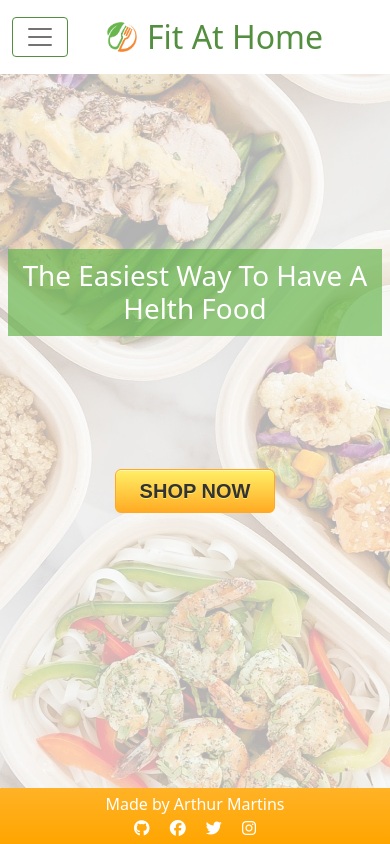
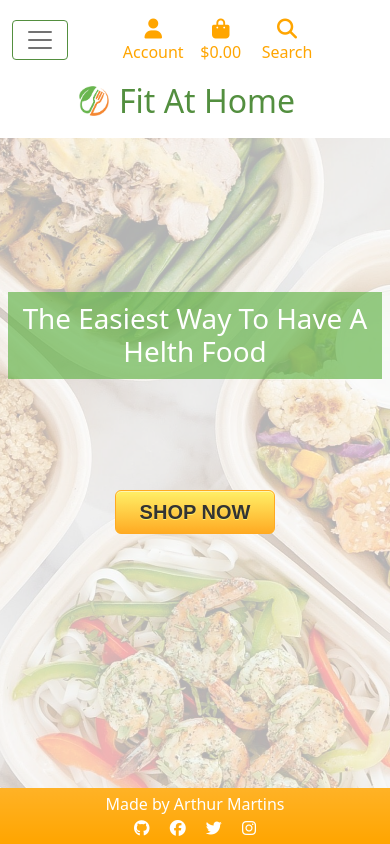
Before and after one commit to arthurmezaonik/portfolio_project_5, a Django app: page / in a window 390 px wide. Run offline with Django 3.2, Linux system fonts and the light colour scheme; the visitor is signed in with stand-in values (Sample User, id 1); some libraries are stand-ins or nearby versions.

Commit message:
Add missign icons to mobile nav bar

```diff
--- a/search/views.py
+++ b/search/views.py
@@ -5,8 +5,8 @@ from products.models import Product
 
 def search(request):
     """Return searched publications"""
-    if request.method == "POST":
-        searched = request.POST['q']
+    if request.method == "GET":
+        searched = request.GET['q']
         products = Product.objects.filter(
             title__icontains=searched) | Product.objects.filter(
                 description__icontains=searched
--- a/static/css/base.css
+++ b/static/css/base.css
@@ -31,7 +31,13 @@
 
 /* POSITION */
 .fix__position{
-    margin-top:74px;
+    margin-top:138px;
+}
+
+@media only screen and (min-width:768px){
+    .fix__position{
+        margin-top:80px;
+    }
 }
 
 @media only screen and (min-width:992px){
@@ -71,6 +77,14 @@
     color: #538f3f;
 }
 
+.mobile__icon{
+    padding:0;
+}
+
+.mobile__icon .search__icon{
+    padding-left: 0;
+}
+
 @media only screen and (min-width:768px){
     .logo__img{
         width: 40px;
@@ -92,7 +106,13 @@
 
 /* MAIN */
 main{
-    min-height: calc(100vh - 130px);;
+    min-height: calc(100vh - 194px);;
+}
+
+@media only screen and (min-width:768px){
+    main{
+        min-height: calc(100vh - 136px);
+    }
 }
 
 @media only screen and (min-width:992px){
--- a/static/css/blog/blog.css
+++ b/static/css/blog/blog.css
@@ -64,6 +64,12 @@
 .post__publication{
     font-size: 10px;
     margin-bottom: 0px;
+}
+
+@media only screen and (max-width:425px){
+    .post__publication{
+        height: 30px;
+    }
 }
 
 @media only screen and (min-width:768px){
--- a/static/css/home/home.css
+++ b/static/css/home/home.css
@@ -2,7 +2,7 @@
     background: url('/media/home.jpg') no-repeat center center fixed;
     background-size: cover;
     position: relative;
-    height: calc(100vh - 130px);
+    height: calc(100vh - 194px);
 }
 
 .home-text__container{
@@ -61,6 +61,10 @@
 }
 
 @media only screen and (min-width:768px){
+    .home{
+        height: calc(100vh - 136px);
+    }
+
     .shop__btn {
         font-size: 25px;
     }
--- a/templates/includes/desktop-header.html
+++ b/templates/includes/desktop-header.html
@@ -2,7 +2,7 @@
     <div class="col-12 col-lg-4 my-auto py-1 py-lg-0 text-center text-lg-left">
         <ul class="list-inline list-unstyled text-center text-lg-right my-0">
             <li class="list-inline-item dropdown">
-                <a class="nav-link text__orange" href="#" id="navbarDropdown" data-bs-toggle="dropdown" aria-expanded="false">
+                <a class="nav-link text__orange" href="#" id="user-options" data-bs-toggle="dropdown" aria-expanded="false">
                     <div class="text-center">
                         <div><i class="fas fa-user fa-lg"></i></div>
                         <p class="my-0">My Account</p>
@@ -43,7 +43,7 @@
     </div>
     <div class="col-12 col-lg-4 my-auto py-1 py-lg-0">
         <div class="container-fluid">
-            <form action="{% url 'search' %}" method="post" class="d-flex">
+            <form action="{% url 'search' %}" method="GET" class="d-flex">
                 {% csrf_token %}
                 <input class="form-control me-2" type="search" name="q" placeholder="Search" aria-label="Search">
                 <button class="btn text__orange" type="submit">
--- a/templates/includes/mobile-header.html
+++ b/templates/includes/mobile-header.html
@@ -1,6 +1,77 @@
-<li class="list-inline-item mobile__only">
-    <a class="navbar-brand logo" href="{% url 'home' %}">
-        <img class='logo__img' src="/media/logo.png" alt="Site Logo" width="30" height="30">
-        <span class="text__green logo__text">Fit At Home</span>
-    </a>
-</li>
+<div class="row mobile__only">
+
+    <div class="mobile__icon col-4">
+        <div class="list-inline-item dropdown">
+            <a class="nav-link text__orange" href="#" id="mobileNavbarDropdown" data-bs-toggle="dropdown"
+                aria-expanded="false">
+                <div class="text-center">
+                    <div><i class="fas fa-user fa-lg"></i></div>
+                    <p class="my-0">Account</p>
+                </div>
+            </a>
+            <div class="dropdown-menu border-0" aria-labelledby="mobileNavbarDropdown">
+                {% if request.user.is_authenticated %}
+                {% if request.user.is_superuser %}
+                <a href="#" class="dropdown-item">Product Management</a>
+                {% endif %}
+                <a href="#" class="dropdown-item">My Profile</a>
+                <a href="{% url 'account_logout' %}" class="dropdown-item">Logout</a>
+                {% else %}
+                <a href="{% url 'account_signup' %}" class="dropdown-item">Register</a>
+                <a href="{% url 'account_login' %}" class="dropdown-item">Login</a>
+                {% endif %}
+            </div>
+        </div>
+    </div>
+
+    <div class="mobile__icon col-4">
+        <div class="list-inline-item">
+            <a class="nav-link text__orange" href="#">
+                <div class="text-center">
+                    <div><i class="fas fa-shopping-bag fa-lg"></i></div>
+                    <p class="my-0">
+                        $0.00
+                    </p>
+                </div>
+            </a>
+        </div>
+    </div>
+
+
+    <div class="mobile__icon col-4">
+        <div class="list-inline-item">
+            <a class="text__orange search__icon nav-link d-block d-lg-none" href="#" id="mobileSearch" data-bs-toggle="dropdown"
+                aria-expanded="false">
+                <div class="text-center">
+                    <div><i class="fas fa-search fa-lg"></i></div>
+                    <p class="my-0">Search</p>
+                </div>
+            </a>
+            <div class="dropdown-menu border-0 w-100 p-3 rounded-0 my-0" aria-labelledby="mobileSearch">
+                <form class="form" method="GET" action="{% url 'search' %}">
+                    <div class="input-group w-100">
+                        <input class="form-control border border-black rounded-0" type="text" name="q"
+                            placeholder="Search our site">
+                        <div class="input-group-append">
+                            <button class="btn text__orange"
+                                type="submit">
+                                <span class="icon">
+                                    <i class="fas fa-search"></i>
+                                </span>
+                            </button>
+                        </div>
+                    </div>
+                </form>
+            </div>
+        </div>
+    </div>
+</div>
+
+<div class="row mobile__only">
+    <div class="list-inline-item">
+        <a class="navbar-brand logo" href="{% url 'home' %}">
+            <img class='logo__img' src="/media/logo.png" alt="Site Logo" width="30" height="30">
+            <span class="text__green logo__text">Fit At Home</span>
+        </a>
+    </div>
+</div>
--- a/templates/includes/nav-bar.html
+++ b/templates/includes/nav-bar.html
@@ -1,7 +1,7 @@
 <div class="collapse navbar-collapse" id="navbarToggler">
     <ul class="navbar-nav w-auto mx-auto">
         <li class="nav-item dropdown">
-            <a class="nav-link dropdown-toggle text__black text__bold text__upper me-5" data-bs-toggle="dropdown" href="#" role="button" aria-expanded="false">
+            <a class="nav-link dropdown-toggle text__black text__bold text__upper me-5" id='all-products-link' data-bs-toggle="dropdown" href="#" role="button" aria-expanded="false">
                 All Products
             </a>
             <div class="dropdown-menu border-0" aria-labelledby="all-products-link">
@@ -12,7 +12,7 @@
         </li>
 
         <li class="nav-item dropdown">
-            <a class="nav-link dropdown-toggle text__black text__bold text__upper me-5" data-bs-toggle="dropdown" href="#" role="button" aria-expanded="false">
+            <a class="nav-link dropdown-toggle text__black text__bold text__upper me-5" id='collections-link' data-bs-toggle="dropdown" href="#" role="button" aria-expanded="false">
                 Collections
             </a>
             <div class="dropdown-menu border-0" aria-labelledby="collections-link">
@@ -31,14 +31,10 @@
             </a>
         </li>
 
-        <li class="nav-item dropdown">
-            <a class="nav-link dropdown-toggle text__black text__bold text__upper" data-bs-toggle="dropdown" href="#" role="button" aria-expanded="false">
+        <li class="nav-item">
+            <a class="font-weight-bold nav-link text__black text__bold text__upper me-5" href="#">
                 Help
             </a>
-            <div class="dropdown-menu border-0" aria-labelledby="help-link">
-                <a href="#" class="dropdown-item">Instructions</a>
-                <a href="#" class="dropdown-item">Contact Us</a>
-            </div>
         </li>
     </ul>
 </div>
```
Also changed, not shown: search/templates/search/search.html (+10 -1 lines), static/css/search/search.css (+9 -2 lines), blog/urls.py (line endings or trailing spaces).
